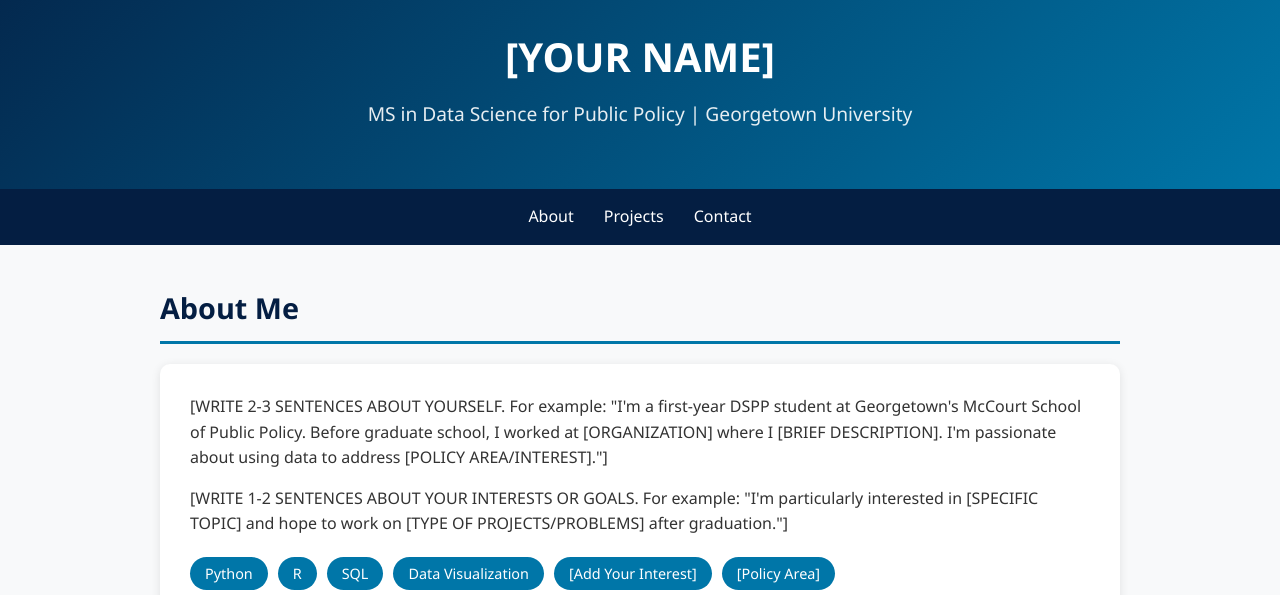
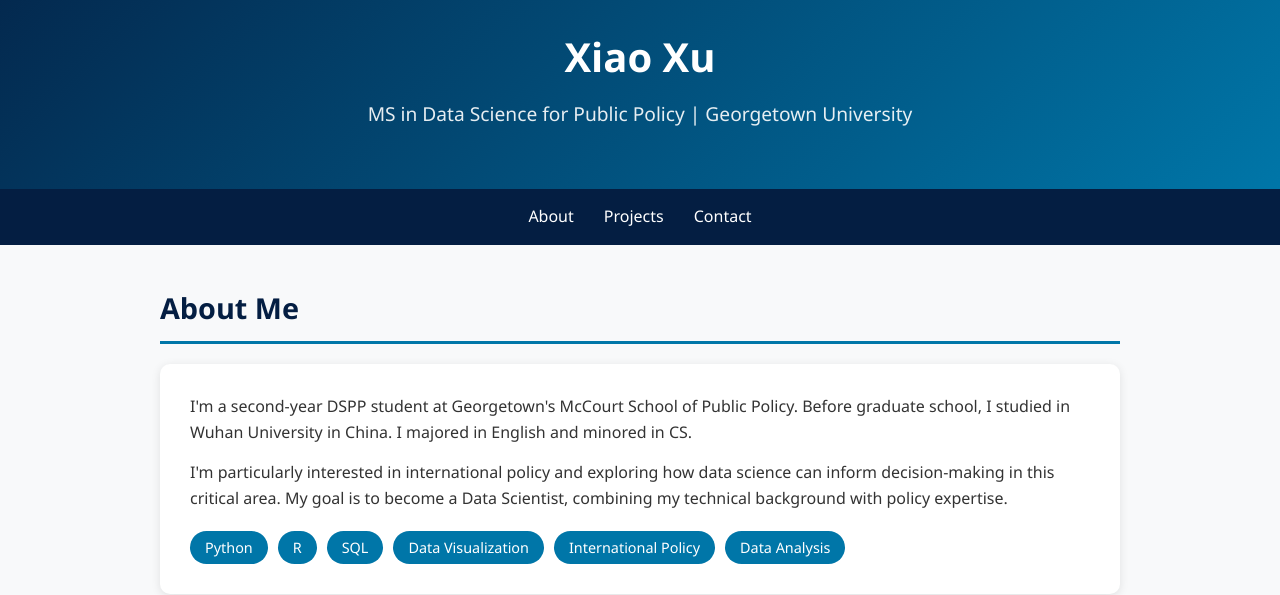
Before and after one commit to AdamXiaoRose/adamxiaorose.github.io, a plain HTML site: page index.html in a window 1280 px wide. Shown: the part 213-808 px from the top of the page. Drawn offline with Linux system fonts and the light colour scheme.

Commit message:
Update index.html

```diff
--- a/index.html
+++ b/index.html
@@ -3,7 +3,7 @@
 <head>
     <meta charset="UTF-8">
     <meta name="viewport" content="width=device-width, initial-scale=1.0">
-    <title>Your Name | PPOL 5206 Portfolio</title>
+    <title>Xiao Xu | PPOL 5206 Portfolio</title>
     <style>
         /* ============================================
            PPOL 5206 GitHub Pages Template
@@ -277,9 +277,9 @@
 
         Or use a URL to a photo hosted elsewhere
         -->
-        <img src="https://via.placeholder.com/150" alt="Your photo" class="profile-photo">
+        <img src="https://via.placeholder.com/150" alt="Xiao Xu" class="profile-photo">
 
-        <h1>[YOUR NAME]</h1>
+        <h1>Xiao Xu</h1>
         <p>MS in Data Science for Public Policy | Georgetown University</p>
     </header>
 
@@ -304,16 +304,14 @@
             <h2>About Me</h2>
             <div class="about-content">
                 <p>
-                    [WRITE 2-3 SENTENCES ABOUT YOURSELF. For example:
-                    "I'm a first-year DSPP student at Georgetown's McCourt School
-                    of Public Policy. Before graduate school, I worked at [ORGANIZATION]
-                    where I [BRIEF DESCRIPTION]. I'm passionate about using data
-                    to address [POLICY AREA/INTEREST]."]
+                    I'm a second-year DSPP student at Georgetown's McCourt School
+                    of Public Policy. Before graduate school, I studied in Wuhan University in China. I
+                    majored in English and minored in CS.
                 </p>
                 <p>
-                    [WRITE 1-2 SENTENCES ABOUT YOUR INTERESTS OR GOALS. For example:
-                    "I'm particularly interested in [SPECIFIC TOPIC] and hope to
-                    work on [TYPE OF PROJECTS/PROBLEMS] after graduation."]
+                    I'm particularly interested in international policy and exploring how data science can
+                    inform decision-making in this critical area. My goal is to become a Data Scientist,
+                    combining my technical background with policy expertise.
                 </p>
 
                 <!-- Skills/Interests Tags - Add or remove as needed -->
@@ -322,8 +320,8 @@
                     <span class="skill-tag">R</span>
                     <span class="skill-tag">SQL</span>
                     <span class="skill-tag">Data Visualization</span>
-                    <span class="skill-tag">[Add Your Interest]</span>
-                    <span class="skill-tag">[Policy Area]</span>
+                    <span class="skill-tag">International Policy</span>
+                    <span class="skill-tag">Data Analysis</span>
                 </div>
             </div>
         </section>
@@ -381,13 +379,13 @@
                 <p style="margin-bottom: 20px;">Feel free to reach out for collaborations or questions!</p>
                 <div class="contact-links">
                     <!-- Update these with your actual links -->
-                    <a href="mailto:[YOUR-NETID]@georgetown.edu">
-                        &#128231; [YOUR-NETID]@georgetown.edu
+                    <a href="mailto:xx155@georgetown.edu">
+                        &#128231; xx155@georgetown.edu
                     </a>
-                    <a href="https://github.com/[YOUR-USERNAME]" target="_blank">
+                    <a href="https://github.com/AdamXiaoRose" target="_blank">
                         &#128187; GitHub
                     </a>
-                    <a href="https://linkedin.com/in/[YOUR-LINKEDIN]" target="_blank">
+                    <a href="https://linkedin.com/in/xiao-xu-153102325/" target="_blank">
                         &#128188; LinkedIn
                     </a>
                     <!-- Add or remove contact methods as needed -->
@@ -405,7 +403,7 @@
             <a href="https://mccourt.georgetown.edu">McCourt School of Public Policy</a>
         </p>
         <p style="margin-top: 10px; font-size: 0.9rem; opacity: 0.8;">
-            Last updated: January 2025
+            Last updated: January 2026
         </p>
     </footer>
 </body>
```
